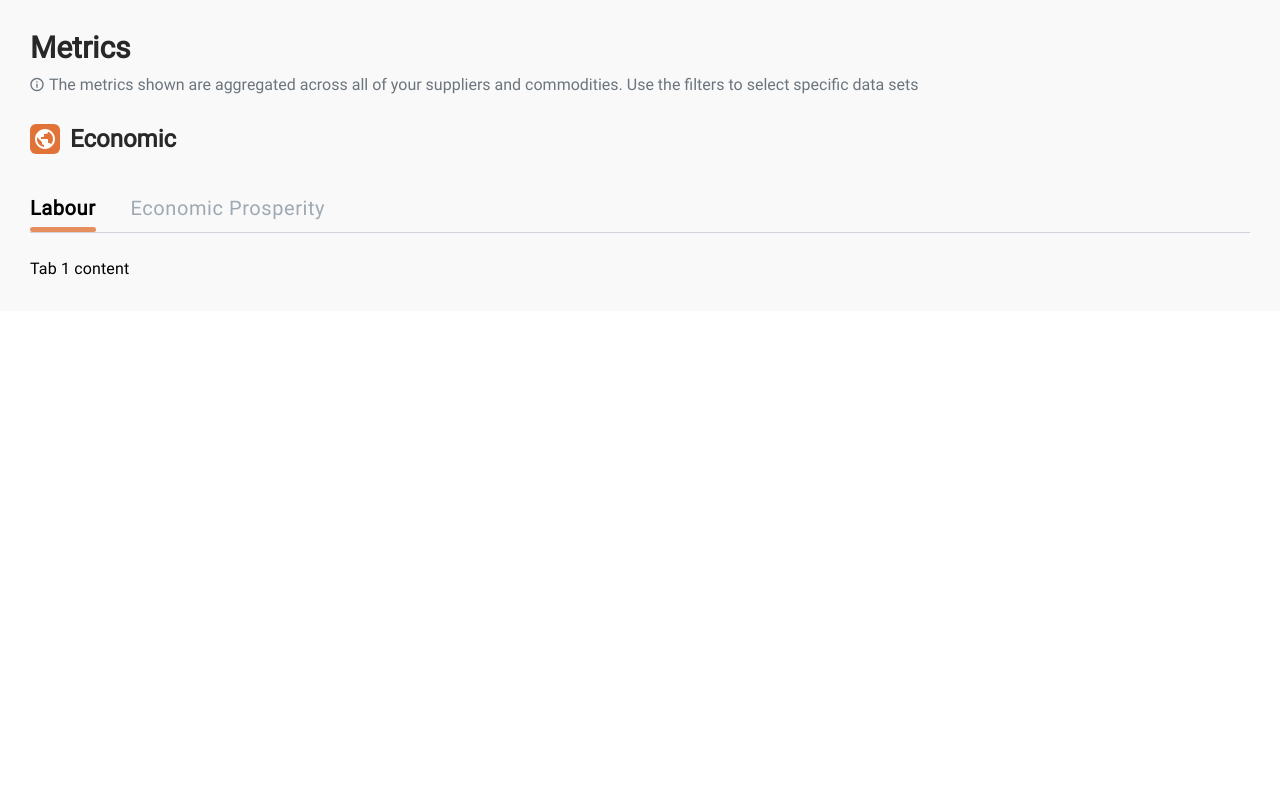
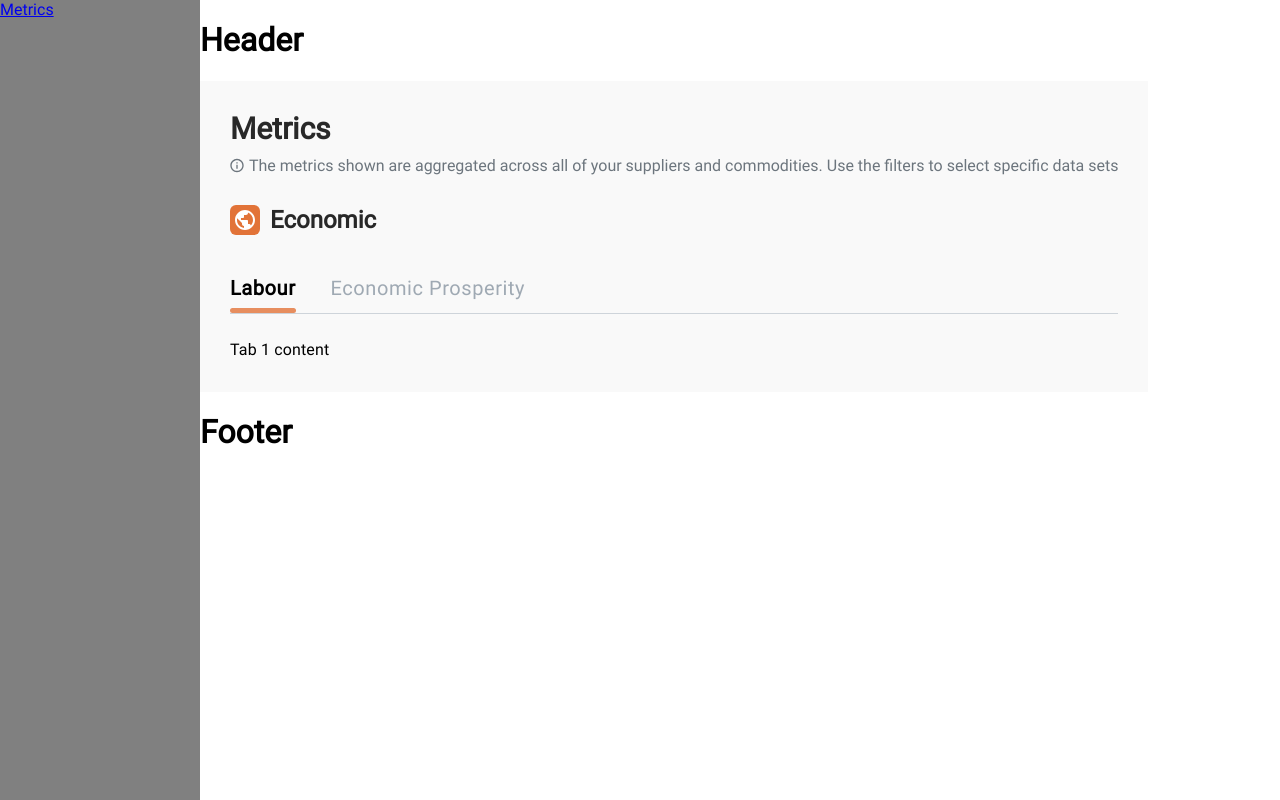
Before and after one commit to VishGrov21/MLP_2022, a React (Create React App) app: page /supply-metrics in a window 1280 px wide. Shown: the top 800 px of the page. Built offline with nearby package versions, Linux system fonts and the light colour scheme.

Commit message:
Adding page layout code

```diff
--- /dev/null
+++ b/src/pages/Footer.page.tsx
@@ -0,0 +1,3 @@
+export const Footer = () => {
+    return <h1 color="primary">Footer</h1>
+}
--- /dev/null
+++ b/src/pages/Header.page.tsx
@@ -0,0 +1,5 @@
+export const Header = () => {
+    return (
+        <h1>Header</h1>
+    )
+}
--- /dev/null
+++ b/src/pages/Layout.page.tsx
@@ -0,0 +1,26 @@
+import { Header } from './Header.page';
+import SideNav from './SideNav.page';
+import { Footer } from './Footer.page';
+import { styled,Stack } from "@mui/material"
+
+const LayoutContainer = styled(Stack)({
+    flexDirection: 'row'
+});
+
+interface layoutTypes {
+    children: object
+}
+
+export const Layout = (props:layoutTypes) => {
+    const { children } = props;
+    return (
+        <LayoutContainer>
+            <SideNav/>
+            <div>
+                <Header/>
+                    <div>{children}</div>
+                <Footer/>
+            </div>
+        </LayoutContainer>
+    )
+}
--- /dev/null
+++ b/src/pages/SideNav.page.tsx
@@ -0,0 +1,28 @@
+import { NavLink } from "react-router-dom";
+import { styled, Stack } from "@mui/material";
+
+const SideBarContainer = styled(Stack)({
+    background: 'grey',
+    flexBasis: '25%',
+    flex: '0 0 200px',
+    height: '100vw',
+});
+
+const SideNavigation = () => {
+
+    const SidebarItems = [
+        {
+            name: "Metrics", component:'/supply-metrics', imageURL: 'dummyimage'
+        }
+    ];
+
+    return (
+        <SideBarContainer>
+            {SidebarItems.map((linkItems,index) => {
+                return <NavLink to={linkItems.component} key ={index}>{linkItems.name}</NavLink>
+            })}
+        </SideBarContainer>
+    )
+}
+
+export default SideNavigation;
--- a/src/routes/RootNavigator.tsx
+++ b/src/routes/RootNavigator.tsx
@@ -1,15 +1,21 @@
 import { BrowserRouter, Routes, Route, Navigate } from "react-router-dom";
 import Login from "../pages/Login.page";
+import { Layout } from "../pages/Layout.page";
 import SupplyMetrics from "../pages/SupplyMetrics.page";
 
 const RootNavigator = () => {
   return (
     <BrowserRouter>
-      <Routes>
-        <Route path='/login' element={<Login />} />
-        <Route path='/' element={<Navigate replace to='/login' />} />
-        <Route path='/supply-metrics' element={<SupplyMetrics />} />
-      </Routes>
+        <Routes>
+          <Route path='/login' element={<Login />} />
+          <Route path='/' element={<Navigate replace to='/login' />} />
+        </Routes>
+
+        <Layout>
+          <Routes>
+            <Route path='/supply-metrics' element={<SupplyMetrics />} />
+          </Routes>
+        </Layout>
     </BrowserRouter>
   );
 };
```
